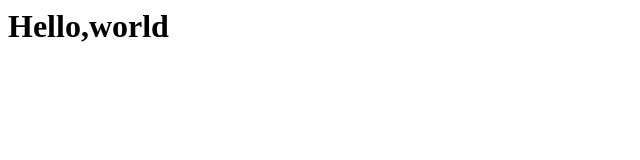
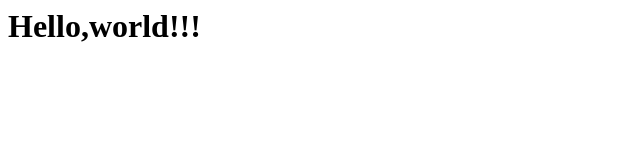
Before and after one commit to sgk-samuel/sgk-samuel.github.io, a plain HTML site: page index.html in a window 1280 px wide. Shown: the full height of the page, 0-640 px from the left. Drawn offline with Linux system fonts and the light colour scheme.

Commit message:
Update index.html

```diff
--- a/index.html
+++ b/index.html
@@ -1 +1 @@
-<h1>Hello,world</h1>
+<h1>Hello,world!!!</h1>
```
